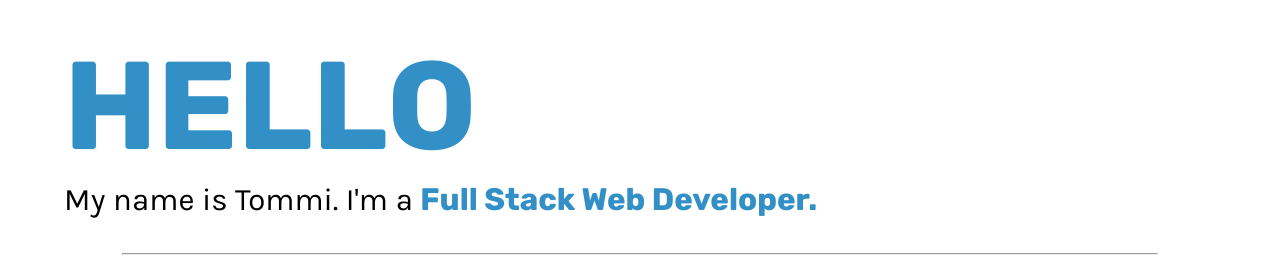
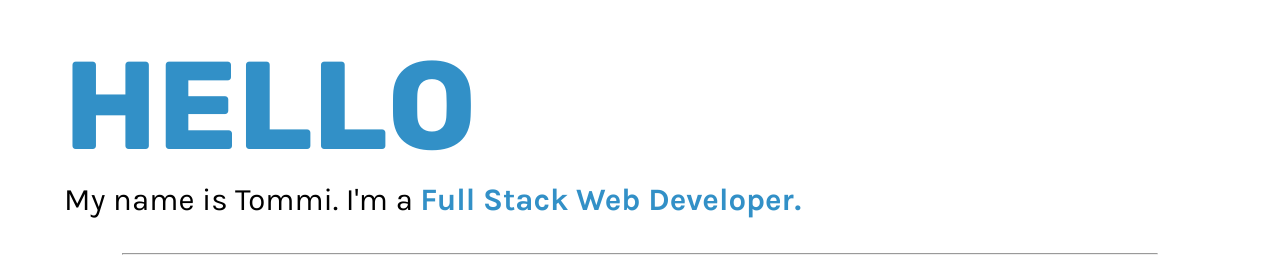
Before and after one commit to f4irline/gatsby-portfolio, a Gatsby site: page /hero/hero in a window 1280 px wide. Shown: the part 208-479 px from the top of the page. Built offline with nearby package versions, Linux system fonts and the light colour scheme; Gatsby itself is replaced by a stand-in of ours.

Commit message:
Change the font for role span

```diff
--- a/src/pages/hero/hero.module.scss
+++ b/src/pages/hero/hero.module.scss
@@ -20,7 +20,7 @@
             font-size: 1.5em;
 
             .role {
-                font-family: RubikBold;
+                font-family: KarlaBold;
             }
         }
     }
```
